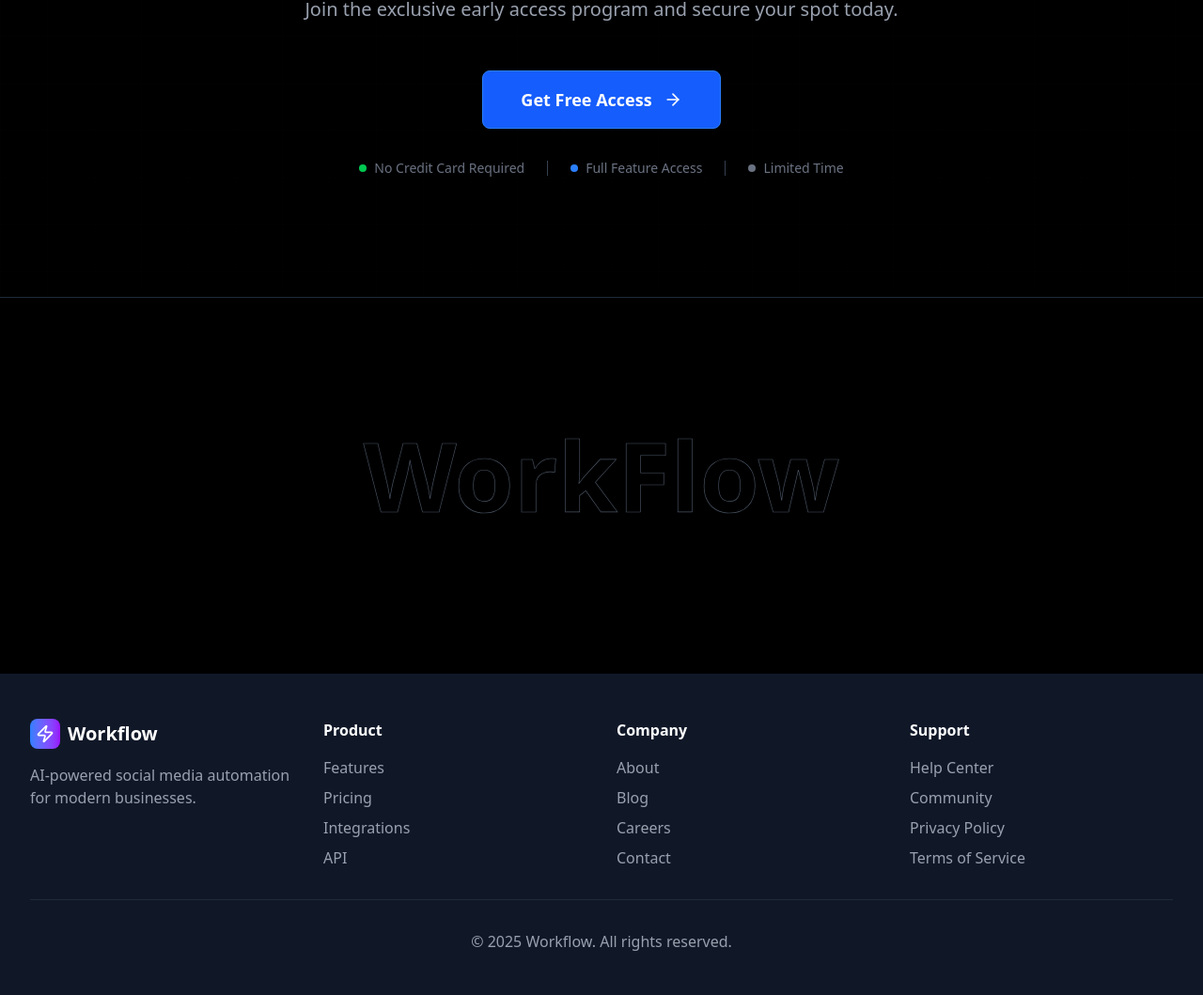
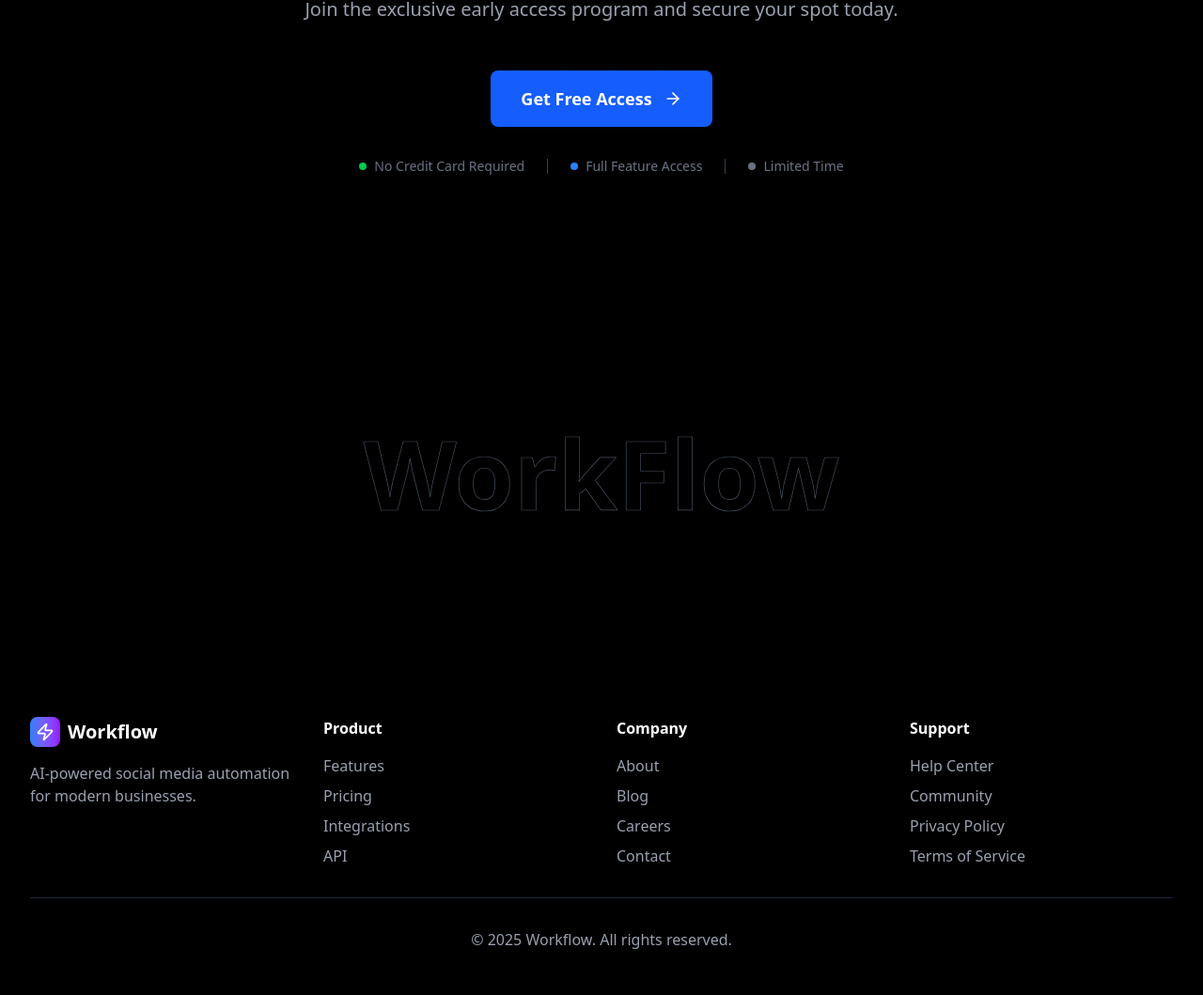
Before and after one commit to saikatwebdev/WorkFlow, a React (Vite) app in the folder work-flow/: page / in a window 1280 px wide. Shown: the part 5825-6884 px from the top of the page at 94% size. Built offline with nearby package versions, Linux system fonts and the light colour scheme; no server answers.

Commit message:
added footer styles and changed the buttons on CTA

```diff
--- a/work-flow/src/components/LandingPage/CTA.jsx
+++ b/work-flow/src/components/LandingPage/CTA.jsx
@@ -42,7 +42,7 @@ const CTA = () => {
         <div className="inline-block">
           <button
             onClick={handleGetStarted}
-            className="group relative inline-flex items-center justify-center px-10 py-4 text-lg font-semibold text-white bg-blue-600 border border-blue-500 rounded-lg hover:bg-blue-700 hover:border-blue-400 transform hover:scale-105 transition-all duration-200"
+            className="bg-blue-600 text-white px-8 py-4 rounded-lg text-lg font-semibold hover:bg-blue-700 transition-colors flex items-center space-x-2 group"
           >
             <span className="relative flex items-center space-x-3">
               <span>Get Free Access</span>
@@ -69,9 +69,6 @@ const CTA = () => {
           </div>
         </div>
       </div>
-
-      {/* Bottom border */}
-      <div className="absolute bottom-0 left-0 right-0 h-px bg-gray-800"></div>
     </section>
   );
 };
--- a/work-flow/src/components/LandingPage/Footer.jsx
+++ b/work-flow/src/components/LandingPage/Footer.jsx
@@ -3,7 +3,7 @@ import { Zap } from "lucide-react";
 
 const Footer = () => {
   return (
-    <footer className="bg-gray-900 text-white py-12">
+    <footer className="bg-black text-white py-12">
       <div className="max-w-7xl mx-auto px-4 sm:px-6 lg:px-8">
         <div className="grid md:grid-cols-4 gap-8">
           <div>
```
